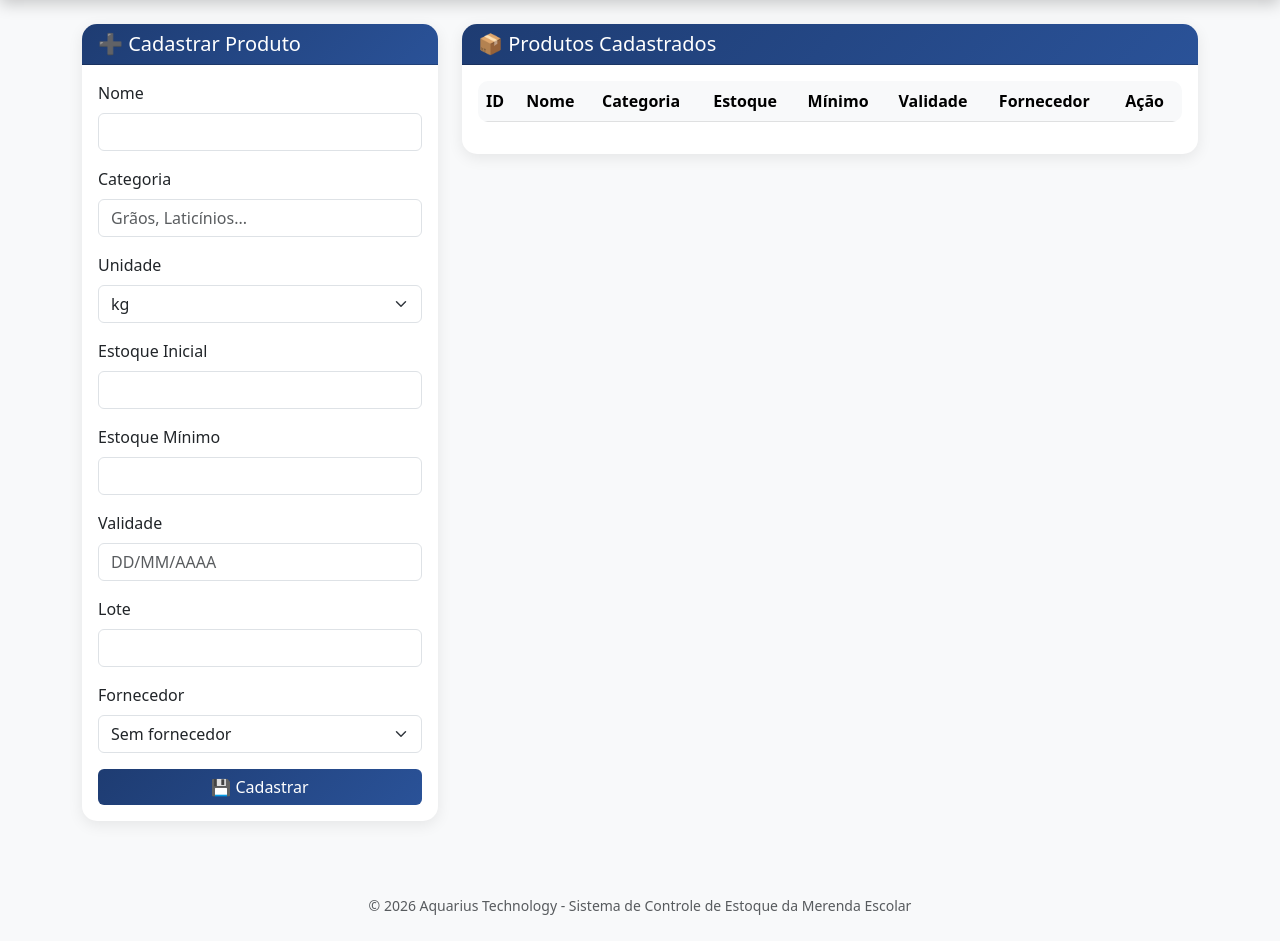
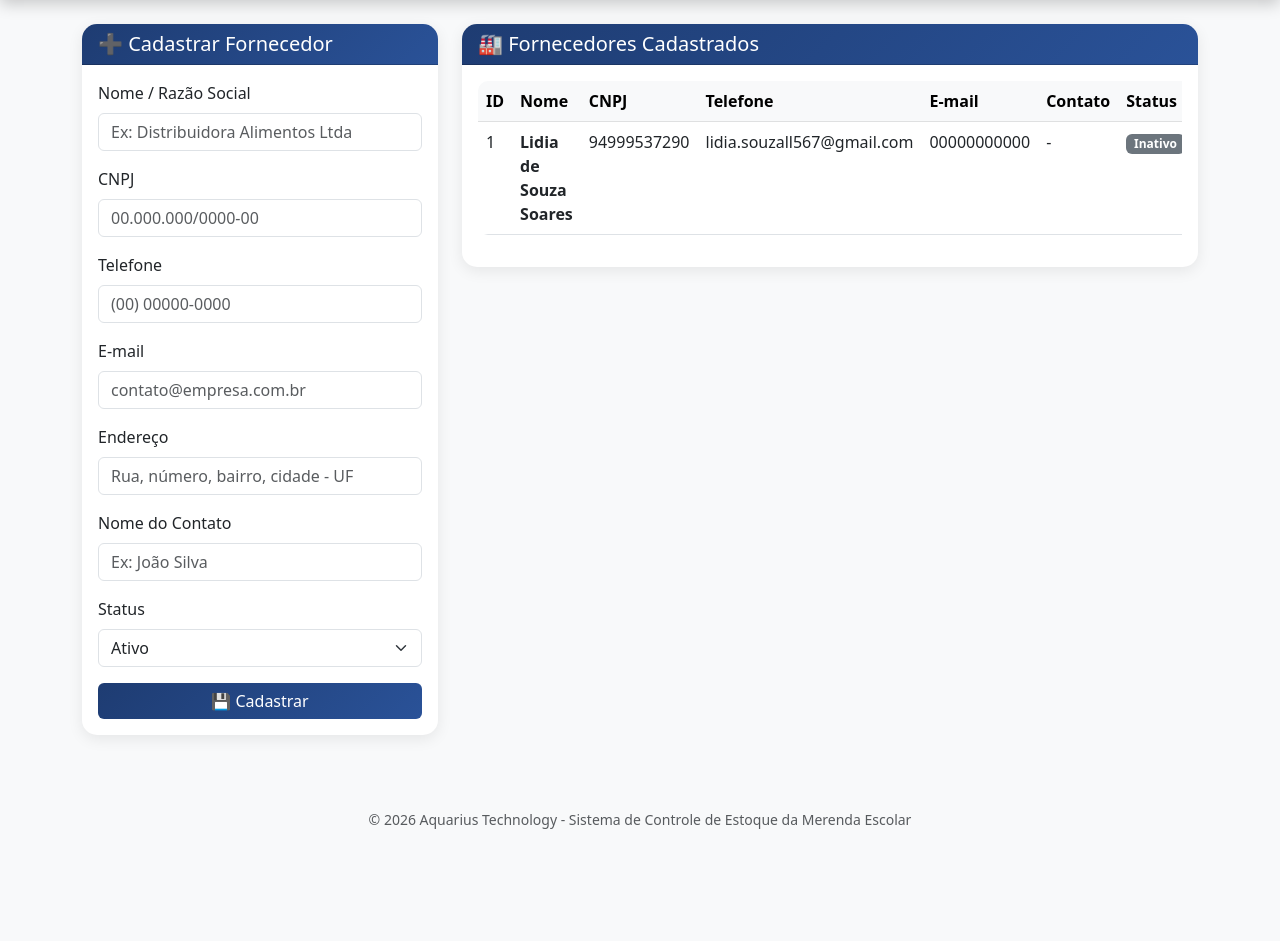
Before and after one commit to cg533317/merenda-escolar, a Flask app: page /fornecedores in a window 1280 px wide. Shown: the part 80-1021 px from the top of the page. After the commit the page ends 909 px from the top, so only its background shows below. Run offline with Flask 3, Linux system fonts and the light colour scheme; the visitor is signed in with stand-in values (Sample User, id 1); data comes from the database, SQL or seed files in the repository; lists and menus that the app fills with data are empty.

Commit message:
Refactor fornecedores.html for supplier management

```diff
--- a/templates/fornecedores.html
+++ b/templates/fornecedores.html
@@ -1,55 +1,43 @@
 {% extends "base.html" %}
-{% block title %}Produtos - Merenda Escolar{% endblock %}
+{% block title %}Fornecedores - Merenda Escolar{% endblock %}
 {% block content %}
 <div class="row">
     <div class="col-md-4">
         <div class="card">
             <div class="card-header">
-                <h5 class="mb-0">➕ Cadastrar Produto</h5>
+                <h5 class="mb-0">➕ Cadastrar Fornecedor</h5>
             </div>
             <div class="card-body">
-                <form action="/produtos/cadastrar" method="POST">
+                <form action="/fornecedores/cadastrar" method="POST">
                     <div class="mb-3">
-                        <label class="form-label">Nome</label>
-                        <input type="text" name="nome" class="form-control" required>
+                        <label class="form-label">Nome / Razão Social</label>
+                        <input type="text" name="nome" class="form-control" placeholder="Ex: Distribuidora Alimentos Ltda" required>
                     </div>
                     <div class="mb-3">
-                        <label class="form-label">Categoria</label>
-                        <input type="text" name="categoria" class="form-control" placeholder="Grãos, Laticínios..." required>
+                        <label class="form-label">CNPJ</label>
+                        <input type="text" name="cnpj" class="form-control" placeholder="00.000.000/0000-00" maxlength="18" required>
                     </div>
                     <div class="mb-3">
-                        <label class="form-label">Unidade</label>
-                        <select name="unidade" class="form-select">
-                            <option value="kg">kg</option>
-                            <option value="litro">litro</option>
-                            <option value="pacote">pacote</option>
-                            <option value="caixa">caixa</option>
-                            <option value="unidade">unidade</option>
-                        </select>
+                        <label class="form-label">Telefone</label>
+                        <input type="text" name="telefone" class="form-control" placeholder="(00) 00000-0000" maxlength="15">
                     </div>
                     <div class="mb-3">
-                        <label class="form-label">Estoque Inicial</label>
-                        <input type="number" step="0.01" name="estoque" class="form-control" required>
+                        <label class="form-label">E-mail</label>
+                        <input type="email" name="email" class="form-control" placeholder="contato@empresa.com.br">
                     </div>
                     <div class="mb-3">
-                        <label class="form-label">Estoque Mínimo</label>
-                        <input type="number" step="0.01" name="estoque_minimo" class="form-control" required>
+                        <label class="form-label">Endereço</label>
+                        <input type="text" name="endereco" class="form-control" placeholder="Rua, número, bairro, cidade - UF">
                     </div>
                     <div class="mb-3">
-                        <label class="form-label">Validade</label>
-                        <input type="text" name="validade" class="form-control" placeholder="DD/MM/AAAA">
+                        <label class="form-label">Nome do Contato</label>
+                        <input type="text" name="contato" class="form-control" placeholder="Ex: João Silva">
                     </div>
                     <div class="mb-3">
-                        <label class="form-label">Lote</label>
-                        <input type="text" name="lote" class="form-control">
-                    </div>
-                    <div class="mb-3">
-                        <label class="form-label">Fornecedor</label>
-                        <select name="fornecedor_id" class="form-select">
-                            <option value="">Sem fornecedor</option>
-                            {% for f in fornecedores %}
-                            <option value="{{ f[0] }}">{{ f[1] }}</option>
-                            {% endfor %}
+                        <label class="form-label">Status</label>
+                        <select name="status" class="form-select">
+                            <option value="ativo">Ativo</option>
+                            <option value="inativo">Inativo</option>
                         </select>
                     </div>
                     <button type="submit" class="btn btn-primary w-100">💾 Cadastrar</button>
@@ -60,7 +48,7 @@
     <div class="col-md-8">
         <div class="card">
             <div class="card-header">
-                <h5 class="mb-0">📦 Produtos Cadastrados</h5>
+                <h5 class="mb-0">🏭 Fornecedores Cadastrados</h5>
             </div>
             <div class="card-body">
                 <div class="table-responsive">
@@ -69,26 +57,30 @@
                             <tr>
                                 <th>ID</th>
                                 <th>Nome</th>
-                                <th>Categoria</th>
-                                <th>Estoque</th>
-                                <th>Mínimo</th>
-                                <th>Validade</th>
-                                <th>Fornecedor</th>
+                                <th>CNPJ</th>
+                                <th>Telefone</th>
+                                <th>E-mail</th>
+                                <th>Contato</th>
+                                <th>Status</th>
                                 <th>Ação</th>
                             </tr>
                         </thead>
                         <tbody>
-                            {% for p in produtos %}
-                            <tr class="{{ 'table-danger' if p[4] <= p[5] else '' }}">
-                                <td>{{ p[0] }}</td>
-                                <td>{{ p[1] }}</td>
-                                <td>{{ p[2] }}</td>
-                                <td>{{ p[4] }} {{ p[3] }}</td>
-                                <td>{{ p[5] }}</td>
-                                <td>{{ p[6] if p[6] else '-' }}</td>
-                                <td>{{ p[9] if p[9] else '-' }}</td>
+                            {% for f in fornecedores %}
+                            <tr class="{{ 'table-secondary' if f[6] == 'inativo' else '' }}">
+                                <td>{{ f[0] }}</td>
+                                <td><strong>{{ f[1] }}</strong></td>
+                                <td>{{ f[2] }}</td>
+                                <td>{{ f[3] if f[3] else '-' }}</td>
+                                <td>{{ f[4] if f[4] else '-' }}</td>
+                                <td>{{ f[5] if f[5] else '-' }}</td>
                                 <td>
-                                    <a href="/produtos/excluir/{{ p[0] }}" class="btn btn-sm btn-danger" onclick="return confirm('Excluir {{ p[1] }}?')">🗑️</a>
+                                    <span class="badge {{ 'bg-success' if f[6] == 'ativo' else 'bg-secondary' }}">
+                                        {{ 'Ativo' if f[6] == 'ativo' else 'Inativo' }}
+                                    </span>
+                                </td>
+                                <td>
+                                    <a href="/fornecedores/excluir/{{ f[0] }}" class="btn btn-sm btn-danger" onclick="return confirm('Excluir {{ f[1] }}?')">🗑️</a>
                                 </td>
                             </tr>
                             {% endfor %}
```
